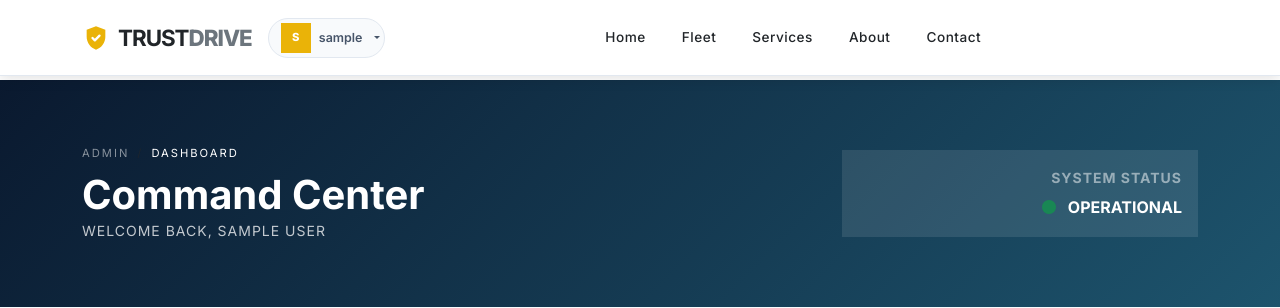
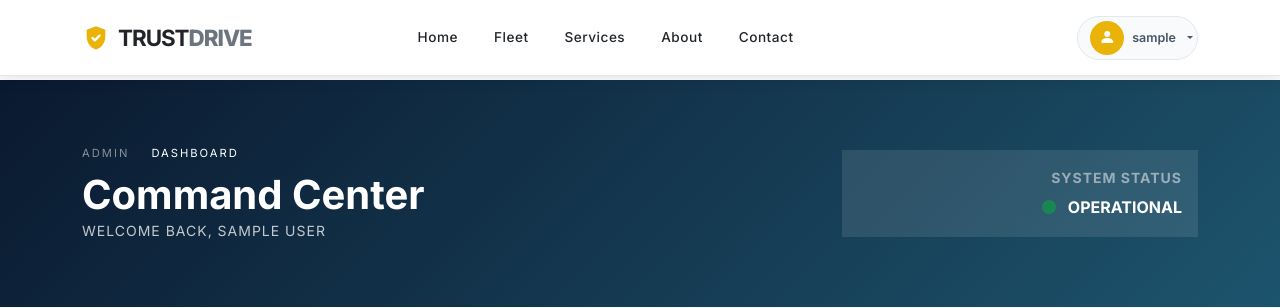
Before and after one commit to elzbth003/trustdrive-car-rental, a Django app: page /accounts/dashboard/ in a window 1280 px wide. Shown: the top 308 px of the page. Run offline with Django 5.2, Linux system fonts and the light colour scheme; the visitor is signed in with stand-in values (Sample User, id 1); data comes from the database, SQL or seed files in the repository; data that the repository does not hold is empty.

Commit message:
Refactor navbar: move profile icon to far right, change avatar to round circle with person icon

```diff
--- a/static/css/base.css
+++ b/static/css/base.css
@@ -82,17 +82,37 @@ h4 {
 }
 
 .td-avatar {
-    width: 32px;
-    height: 32px;
+    width: 34px;
+    height: 34px;
     background: #eab308;
     color: white;
     border-radius: 50%;
     display: flex;
     align-items: center;
     justify-content: center;
-    font-weight: 800;
-    font-size: 0.8rem;
+    font-size: 1rem;
+    flex-shrink: 0;
+    transition: background 0.3s ease;
 }
+
+.td-user-pill:hover .td-avatar {
+    background: #ca8a04;
+}
+
+/* Mobile icon-only pill */
+.td-user-pill-mini {
+    color: inherit;
+    padding: 4px;
+    line-height: 1;
+    transition: opacity 0.2s ease;
+}
+
+.td-user-pill-mini:hover {
+    opacity: 0.75;
+}
+
+.td-navbar--transparent .td-user-pill-mini { color: rgba(255,255,255,0.9); }
+.td-navbar--solid .td-user-pill-mini { color: #212529; }
 
 .td-uname {
     font-weight: 600;
--- a/templates/base.html
+++ b/templates/base.html
@@ -29,16 +29,35 @@
                 <span class="td-brand-text fw-bold">TRUST</span><span class="fw-black" style="color: #6c757d;">DRIVE</span>
             </a>
 
-            <!-- Right Side: Always Visible Auth/Profile + Toggler -->
-            <div class="d-flex align-items-center gap-2 gap-lg-3 ms-auto">
+            <!-- Mobile Toggler (only visible on mobile) -->
+            <button class="navbar-toggler border-0 shadow-none p-2 d-lg-none" type="button" data-bs-toggle="collapse" data-bs-target="#navbarNav" aria-label="Toggle navigation">
+                <div class="td-hamburger">
+                    <span class="td-bar"></span>
+                    <span class="td-bar"></span>
+                    <span class="td-bar"></span>
+                </div>
+            </button>
 
-                <!-- Authentication and Language (Always Visible or mostly visible) -->
-                <div class="d-flex align-items-center gap-2 me-1">
+            <!-- Links + Profile (collapsed on mobile) -->
+            <div class="collapse navbar-collapse" id="navbarNav">
+                <!-- Nav Links — centered on desktop -->
+                <ul class="navbar-nav mx-auto gap-1">
+                    <li class="nav-item"><a class="nav-link td-nav-link" href="{% url 'home' %}">Home</a></li>
+                    <li class="nav-item"><a class="nav-link td-nav-link" href="{% url 'car_list' %}">Fleet</a></li>
+                    <li class="nav-item"><a class="nav-link td-nav-link" href="{% url 'services' %}">Services</a></li>
+                    <li class="nav-item"><a class="nav-link td-nav-link" href="{% url 'about' %}">About</a></li>
+                    <li class="nav-item"><a class="nav-link td-nav-link" href="{% url 'contact' %}">Contact</a></li>
+                </ul>
+
+                <!-- Right-end: Profile / Auth -->
+                <div class="d-flex align-items-center gap-2 ms-lg-auto mt-3 mt-lg-0">
                     {% if user.is_authenticated %}
                         <div class="dropdown">
                             <a class="td-user-pill dropdown-toggle d-flex align-items-center gap-2 text-decoration-none" href="#" role="button" data-bs-toggle="dropdown" aria-expanded="false">
-                                <div class="td-avatar">{{ user.username|slice:":1"|upper }}</div>
-                                <span class="td-uname d-none d-lg-block">{{ user.username }}</span>
+                                <div class="td-avatar">
+                                    <i class="bi bi-person-fill"></i>
+                                </div>
+                                <span class="td-uname">{{ user.username }}</span>
                             </a>
                             <ul class="dropdown-menu dropdown-menu-end td-dd border-0 shadow-lg mt-2">
                                 <li class="px-3 py-2 border-bottom">
@@ -63,32 +82,45 @@
                             </ul>
                         </div>
                     {% else %}
-                        <a href="{% url 'login' %}?next={% url 'car_list' %}" class="td-book-btn td-auth-btn d-none d-sm-inline-flex">
+                        <a href="{% url 'login' %}?next={% url 'car_list' %}" class="td-book-btn">
                             Log in / Sign up
                         </a>
-                        <a href="{% url 'login' %}" class="td-book-btn d-sm-none py-2 px-3" style="font-size: 0.75rem;">Login</a>
                     {% endif %}
                 </div>
-
-                <!-- Mobile Toggler -->
-                <button class="navbar-toggler border-0 shadow-none p-2" type="button" data-bs-toggle="collapse" data-bs-target="#navbarNav" aria-label="Toggle navigation">
-                    <div class="td-hamburger">
-                        <span class="td-bar"></span>
-                        <span class="td-bar"></span>
-                        <span class="td-bar"></span>
-                    </div>
-                </button>
             </div>
 
-            <!-- Links (Collapsed) -->
-            <div class="collapse navbar-collapse" id="navbarNav">
-                <ul class="navbar-nav mx-auto gap-1">
-                    <li class="nav-item"><a class="nav-link td-nav-link" href="{% url 'home' %}">Home</a></li>
-                    <li class="nav-item"><a class="nav-link td-nav-link" href="{% url 'car_list' %}">Fleet</a></li>
-                    <li class="nav-item"><a class="nav-link td-nav-link" href="{% url 'services' %}">Services</a></li>
-                    <li class="nav-item"><a class="nav-link td-nav-link" href="{% url 'about' %}">About</a></li>
-                    <li class="nav-item"><a class="nav-link td-nav-link" href="{% url 'contact' %}">Contact</a></li>
-                </ul>
+            <!-- Mobile: show profile pill always visible next to toggler -->
+            <div class="d-flex align-items-center gap-2 ms-auto d-lg-none">
+                {% if user.is_authenticated %}
+                    <div class="dropdown">
+                        <a class="td-user-pill-mini dropdown-toggle text-decoration-none d-flex align-items-center" href="#" role="button" data-bs-toggle="dropdown" aria-expanded="false">
+                            <i class="bi bi-person-circle fs-4"></i>
+                        </a>
+                        <ul class="dropdown-menu dropdown-menu-end td-dd border-0 shadow-lg mt-2">
+                            <li class="px-3 py-2 border-bottom">
+                                <p class="mb-0 small fw-bold text-dark">{{ user.username }}</p>
+                                <p class="mb-0 extra-small text-muted">{{ user.email }}</p>
+                            </li>
+                            {% if user.role == 'admin' or user.is_superuser %}
+                                <li><a class="dropdown-item td-dd-item fw-bold text-accent" href="/admin/"><i class="bi bi-shield-lock me-2"></i>System Admin</a></li>
+                                <li><a class="dropdown-item td-dd-item" href="{% url 'admin_dashboard' %}"><i class="bi bi-grid me-2 text-muted"></i>Admin Dashboard</a></li>
+                            {% elif user.role == 'staff' %}
+                                <li><a class="dropdown-item td-dd-item" href="{% url 'staff_dashboard' %}"><i class="bi bi-people me-2 text-muted"></i>Staff Dashboard</a></li>
+                            {% else %}
+                                <li><a class="dropdown-item td-dd-item" href="{% url 'dashboard' %}"><i class="bi bi-calendar-check me-2 text-accent"></i>My Reservations</a></li>
+                            {% endif %}
+                            <li><hr class="dropdown-divider my-1"></li>
+                            <li>
+                                <form action="{% url 'logout' %}" method="post">
+                                    {% csrf_token %}
+                                    <button type="submit" class="dropdown-item td-dd-item text-danger"><i class="bi bi-box-arrow-right me-2"></i>Logout</button>
+                                </form>
+                            </li>
+                        </ul>
+                    </div>
+                {% else %}
+                    <a href="{% url 'login' %}" class="td-book-btn py-2 px-3" style="font-size:0.75rem;">Login</a>
+                {% endif %}
             </div>
         </div>
     </nav>
@@ -255,15 +287,17 @@
 
     /* ── Avatar ── */
     .td-avatar {
-        width: 30px; height: 30px;
+        width: 34px; height: 34px;
         background: #eab308;
         color: #fff;
-        font-size: 0.7rem;
+        font-size: 1rem;
         font-weight: 800;
         display: flex; align-items: center; justify-content: center;
-        border-radius: 0;
+        border-radius: 50%;
         flex-shrink: 0;
+        transition: background 0.3s ease;
     }
+    .td-user-pill:hover .td-avatar { background: #ca8a04; }
     .td-user-pill  { font-size: 0.78rem; font-weight: 600; text-decoration: none; }
     .td-uname      { font-size: 0.78rem; font-weight: 600; }
 
```
